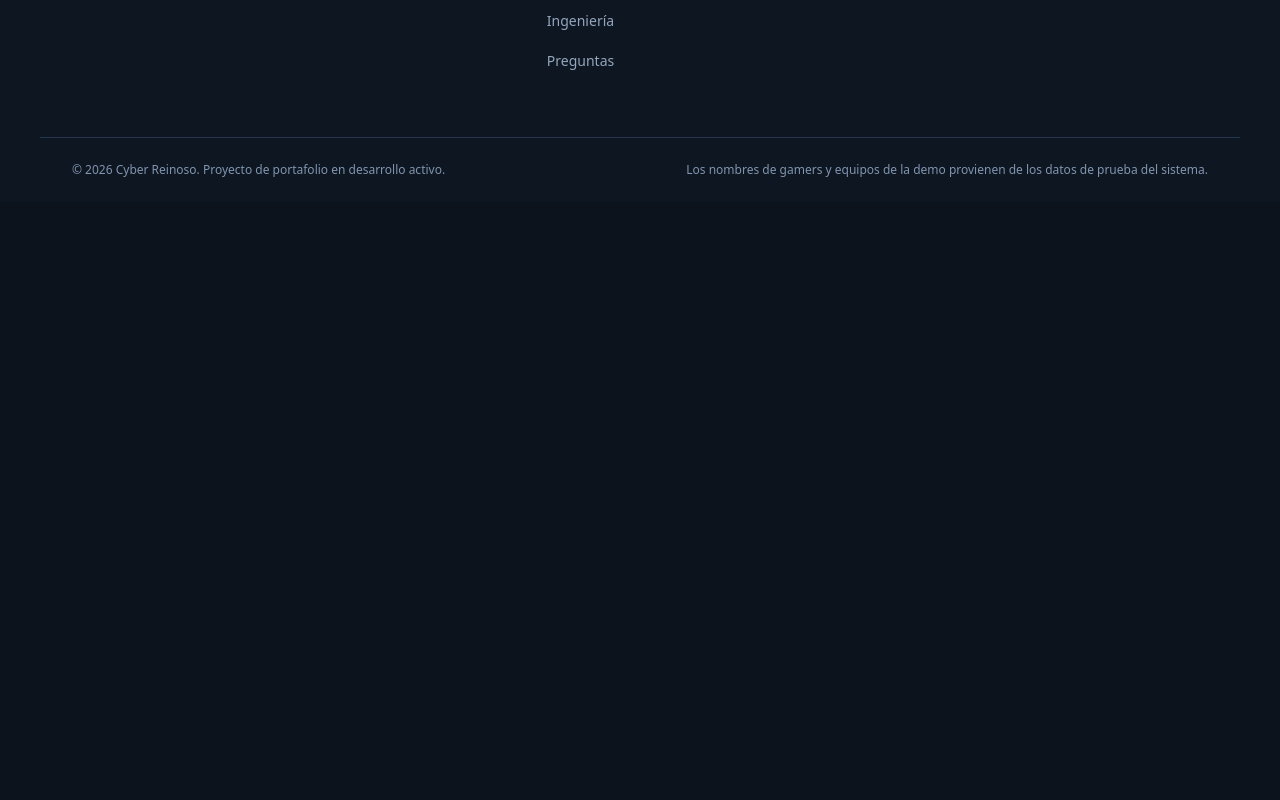
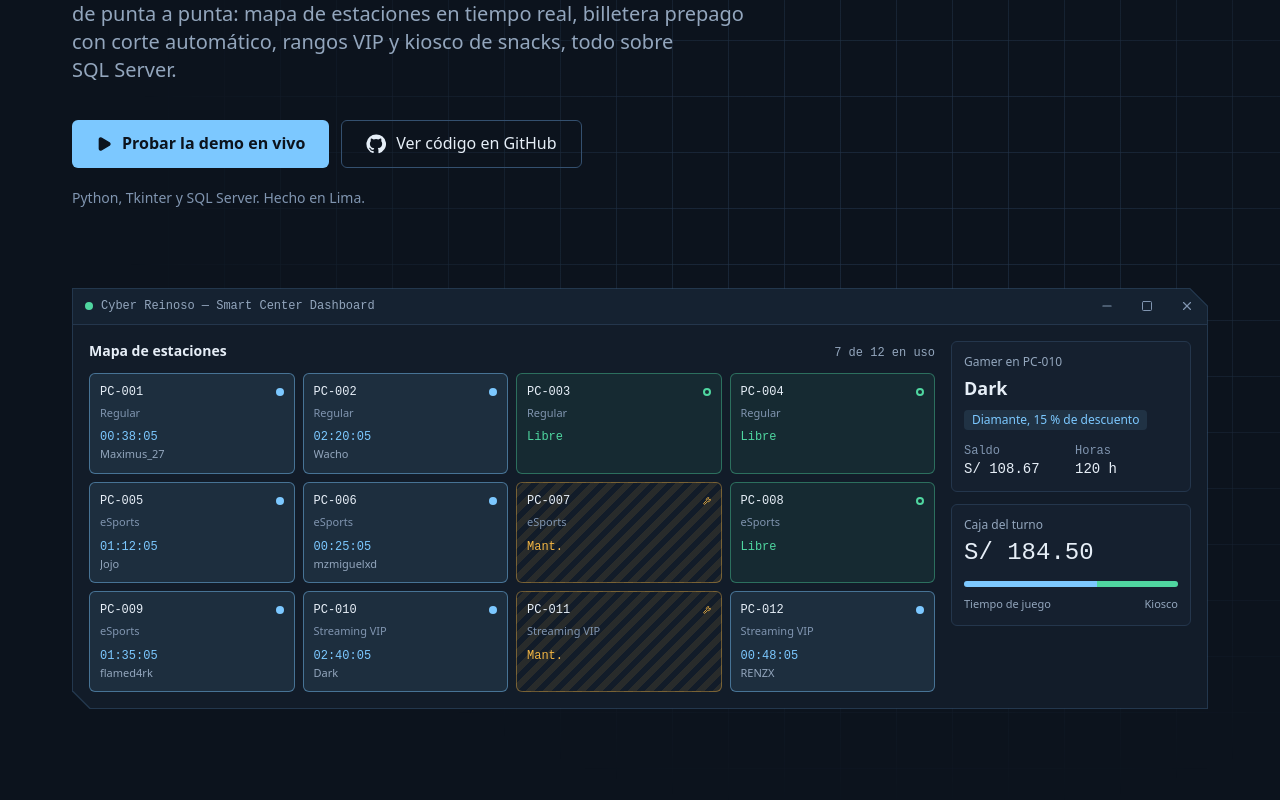
Before and after one commit to Itsfavi0/cyber-reinoso-web, a React (Vite) app: page / in a window 1280 px wide. Shown: the part 520-1320 px from the top of the page. Before the commit the page ends 800 px from the top, so only its background shows below. Built offline with nearby package versions, Linux system fonts and the light colour scheme.

Commit message:
feat: hero con propuesta de valor y vista previa viva del panel

```diff
--- a/src/App.jsx
+++ b/src/App.jsx
@@ -1,5 +1,6 @@
 import { Nav } from './components/layout/Nav'
 import { Footer } from './components/layout/Footer'
+import { Hero } from './components/sections/Hero'
 
 export default function App() {
   return (
@@ -12,9 +13,7 @@ export default function App() {
       </a>
       <Nav />
       <main id="contenido" tabIndex={-1} className="outline-none">
-        <section id="inicio" className="container-page pt-32 pb-24">
-          <h1 className="text-5xl">Cyber Reinoso</h1>
-        </section>
+        <Hero />
       </main>
       <Footer />
     </>
--- /dev/null
+++ b/src/components/sections/Hero.jsx
@@ -0,0 +1,48 @@
+import { Play } from 'lucide-react'
+import { GithubIcon } from '../ui/GithubIcon'
+import { REPO_URL } from '../../data/site'
+import { HeroPreview } from './HeroPreview'
+
+export function Hero() {
+  return (
+    <section id="inicio" aria-labelledby="hero-title" className="relative overflow-hidden pt-28 pb-20 sm:pt-36 md:pb-28">
+      <div className="hero-grid pointer-events-none absolute inset-0" aria-hidden="true" />
+
+      <div className="container-page relative">
+        <div className="max-w-3xl">
+          <h1 id="hero-title" className="rise text-[clamp(2.4rem,6.4vw,4.6rem)] font-semibold tracking-[-0.02em]">
+            Cobra cada minuto. Corta a tiempo. Premia a quien vuelve.
+          </h1>
+          <p className="rise rise-2 mt-6 max-w-2xl text-lg text-muted sm:text-xl">
+            Cyber Reinoso es el sistema de escritorio que administra un LAN center de punta a punta: mapa de
+            estaciones en tiempo real, billetera prepago con corte automático, rangos VIP y kiosco de snacks,
+            todo sobre SQL Server.
+          </p>
+          <div className="rise rise-3 mt-9 flex flex-col gap-3 sm:flex-row">
+            <a
+              href="#demo"
+              className="inline-flex min-h-12 items-center justify-center gap-2.5 rounded-md bg-ice px-6 font-semibold text-night transition-[background-color,transform] duration-150 ease-out hover:bg-[#9ad5ff] active:scale-[0.97]"
+            >
+              <Play className="size-4 fill-current" aria-hidden="true" />
+              Probar la demo en vivo
+            </a>
+            <a
+              href={REPO_URL}
+              target="_blank"
+              rel="noreferrer"
+              className="inline-flex min-h-12 items-center justify-center gap-2.5 rounded-md border border-line-strong px-6 font-medium text-text transition-[border-color,transform] duration-150 ease-out hover:border-ice/60 active:scale-[0.97]"
+            >
+              <GithubIcon className="size-5" />
+              Ver código en GitHub
+            </a>
+          </div>
+          <p className="rise rise-3 mt-5 text-sm text-faint">Python, Tkinter y SQL Server. Hecho en Lima.</p>
+        </div>
+
+        <div className="rise rise-4 mt-14 md:mt-20">
+          <HeroPreview />
+        </div>
+      </div>
+    </section>
+  )
+}
--- /dev/null
+++ b/src/components/sections/HeroPreview.jsx
@@ -0,0 +1,116 @@
+import { useEffect, useMemo, useState } from 'react'
+import { Minus, Square, X } from 'lucide-react'
+import { CATEGORIES, GAMERS } from '../../data/catalog'
+import { createInitialState } from '../../hooks/useStationSimulation'
+import { useInView } from '../../hooks/useInView'
+import { usePrefersReducedMotion } from '../../hooks/usePrefersReducedMotion'
+import { formatClock, formatSoles } from '../../lib/billing'
+import { STATUS_STYLES, StatusGlyph } from '../ui/Status'
+
+const GAMER_BY_ID = Object.fromEntries(GAMERS.map((gamer) => [gamer.id, gamer]))
+const FEATURED_GAMER = GAMER_BY_ID[5] // Dark, rango Diamante
+
+/**
+ * Captura "viva" de la ventana del sistema: solo avanzan los cronómetros.
+ * Es decorativa; la versión interactiva está en la sección Demo.
+ */
+export function HeroPreview() {
+  const stations = useMemo(() => createInitialState().stations, [])
+  const [ref, inView] = useInView()
+  const reducedMotion = usePrefersReducedMotion()
+  const [extraSeconds, setExtraSeconds] = useState(0)
+
+  useEffect(() => {
+    if (!inView || reducedMotion) return undefined
+    const timer = setInterval(() => setExtraSeconds((s) => s + 1), 1000)
+    return () => clearInterval(timer)
+  }, [inView, reducedMotion])
+
+  const busyCount = stations.filter((s) => s.status === 'busy').length
+
+  return (
+    <div ref={ref} className="hud-frame bg-line-strong/60 p-px" role="img" aria-label="Vista previa del panel de Cyber Reinoso: mapa de 12 estaciones con sus estados y cronómetros, y el panel del gamer activo.">
+      <div className="hud-frame bg-panel" aria-hidden="true">
+        <div className="flex h-9 items-center justify-between border-b border-line bg-raised/70 pl-3 text-xs text-muted">
+          <span className="flex items-center gap-2 font-mono">
+            <span className="size-2 rounded-full bg-mint" />
+            Cyber Reinoso — Smart Center Dashboard
+          </span>
+          <span className="flex h-full text-faint">
+            <span className="grid w-10 place-items-center"><Minus className="size-3.5" /></span>
+            <span className="grid w-10 place-items-center"><Square className="size-3" /></span>
+            <span className="grid w-10 place-items-center"><X className="size-3.5" /></span>
+          </span>
+        </div>
+
+        <div className="grid gap-4 p-3 sm:p-4 md:grid-cols-[1fr_15rem]">
+          <div>
+            <div className="mb-3 flex flex-wrap items-baseline justify-between gap-2">
+              <p className="font-display text-sm font-semibold text-text">Mapa de estaciones</p>
+              <p className="font-mono text-xs text-muted tabular">{busyCount} de 12 en uso</p>
+            </div>
+            <ul className="grid grid-cols-3 gap-2 sm:grid-cols-4">
+              {stations.map((station) => (
+                <PreviewTile key={station.code} station={station} extraSeconds={extraSeconds} />
+              ))}
+            </ul>
+          </div>
+
+          <div className="hidden flex-col gap-3 md:flex">
+            <div className="rounded-md border border-line bg-raised/50 p-3">
+              <p className="text-xs text-muted">Gamer en PC-010</p>
+              <p className="mt-1 font-display text-lg font-semibold">{FEATURED_GAMER.alias}</p>
+              <p className="mt-2 inline-flex items-center gap-1.5 rounded-sm bg-ice/10 px-2 py-0.5 text-xs font-medium text-ice">
+                Diamante, 15 % de descuento
+              </p>
+              <dl className="mt-3 grid grid-cols-2 gap-2 font-mono text-xs">
+                <div>
+                  <dt className="text-faint">Saldo</dt>
+                  <dd className="text-sm text-text tabular">{formatSoles(FEATURED_GAMER.balance - 11.33)}</dd>
+                </div>
+                <div>
+                  <dt className="text-faint">Horas</dt>
+                  <dd className="text-sm text-text tabular">{Math.floor(FEATURED_GAMER.minutes / 60)} h</dd>
+                </div>
+              </dl>
+            </div>
+            <div className="rounded-md border border-line bg-raised/50 p-3">
+              <p className="text-xs text-muted">Caja del turno</p>
+              <p className="mt-1 font-mono text-2xl text-text tabular">S/ 184.50</p>
+              <div className="mt-3 flex h-1.5 overflow-hidden rounded-full bg-line">
+                <span className="w-[62%] bg-ice" />
+                <span className="w-[38%] bg-mint" />
+              </div>
+              <p className="mt-2 flex justify-between text-[11px] text-muted">
+                <span>Tiempo de juego</span>
+                <span>Kiosco</span>
+              </p>
+            </div>
+          </div>
+        </div>
+      </div>
+    </div>
+  )
+}
+
+function PreviewTile({ station, extraSeconds }) {
+  const style = STATUS_STYLES[station.status]
+  const { session } = station
+  const gamer = session && GAMER_BY_ID[session.gamerId]
+
+  return (
+    <li className={`rounded-md border ${style.border} ${style.bg} p-2 sm:p-2.5`}>
+      <div className="flex items-center justify-between">
+        <span className="font-mono text-[11px] font-medium text-text sm:text-xs">{station.code}</span>
+        <StatusGlyph status={station.status} className="size-2" />
+      </div>
+      <p className="mt-1 truncate text-[10px] text-faint sm:text-[11px]">{CATEGORIES[station.category].label}</p>
+      <p className={`mt-2 font-mono text-[11px] tabular sm:text-xs ${style.text}`}>
+        {session ? formatClock(session.elapsedSeconds + extraSeconds) : station.status === 'maintenance' ? 'Mant.' : 'Libre'}
+      </p>
+      <p className="truncate text-[10px] text-muted sm:text-[11px]">
+        {gamer ? gamer.alias : ' '}
+      </p>
+    </li>
+  )
+}
--- /dev/null
+++ b/src/components/ui/Status.jsx
@@ -0,0 +1,24 @@
+import { Wrench } from 'lucide-react'
+import { STATUS } from '../../data/catalog'
+
+// Cada estado tiene color Y forma propia para que se lea sin depender del color.
+export const STATUS_STYLES = {
+  available: { text: 'text-mint', border: 'border-mint/40', bg: 'bg-mint/8' },
+  busy: { text: 'text-ice', border: 'border-ice/45', bg: 'bg-ice/10' },
+  maintenance: { text: 'text-amber', border: 'border-amber/40', bg: 'stripes' },
+}
+
+export function StatusGlyph({ status, className = 'size-2.5' }) {
+  if (status === 'maintenance') return <Wrench className={`${className} text-amber`} strokeWidth={2.5} aria-hidden="true" />
+  if (status === 'busy') return <span className={`${className} inline-block rounded-full bg-ice`} aria-hidden="true" />
+  return <span className={`${className} inline-block rounded-full border-2 border-mint`} aria-hidden="true" />
+}
+
+export function StatusLabel({ status, className = '' }) {
+  return (
+    <span className={`inline-flex items-center gap-1.5 ${STATUS_STYLES[status].text} ${className}`}>
+      <StatusGlyph status={status} />
+      {STATUS[status]}
+    </span>
+  )
+}
--- a/src/hooks/useStationSimulation.js
+++ b/src/hooks/useStationSimulation.js
@@ -32,7 +32,7 @@ function createSession(gamer, elapsedSeconds = 0) {
   }
 }
 
-function createInitialState() {
+export function createInitialState() {
   const gamers = Object.fromEntries(GAMERS.map((gamer) => [gamer.id, { ...gamer }]))
   const stations = STATIONS.map((station) => {
     const opening = OPENING_SESSIONS[station.code]
--- a/src/index.css
+++ b/src/index.css
@@ -123,7 +123,7 @@
   .stripes {
     background-image: repeating-linear-gradient(
       -45deg,
-      color-mix(in oklab, var(--color-amber) 14%, transparent) 0 6px,
+      color-mix(in oklab, var(--color-amber) 10%, transparent) 0 6px,
       transparent 6px 12px
     );
   }
@@ -145,3 +145,34 @@
     }
   }
 }
+
+/* Retícula de "plano de sala" detrás del hero, desvanecida hacia los bordes */
+.hero-grid {
+  background-image:
+    linear-gradient(to right, color-mix(in oklab, var(--color-line) 55%, transparent) 1px, transparent 1px),
+    linear-gradient(to bottom, color-mix(in oklab, var(--color-line) 55%, transparent) 1px, transparent 1px);
+  background-size: 56px 56px;
+  mask-image: radial-gradient(ellipse 80% 60% at 70% 55%, #000 20%, transparent 75%);
+}
+
+/* Única coreografía de entrada de la página: el hero aparece en cascada al cargar */
+@keyframes rise {
+  from {
+    opacity: 0;
+    transform: translateY(14px);
+  }
+}
+
+.rise {
+  animation: rise 700ms var(--ease-out-strong) both;
+}
+.rise-2 {
+  animation-delay: 80ms;
+}
+.rise-3 {
+  animation-delay: 160ms;
+}
+.rise-4 {
+  animation-delay: 260ms;
+  animation-duration: 900ms;
+}
```
